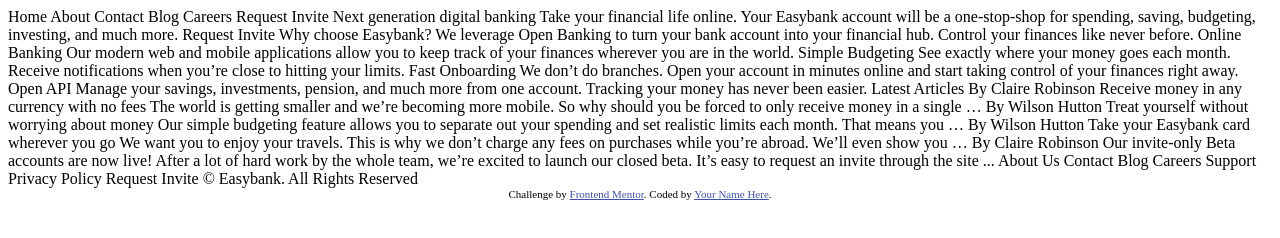
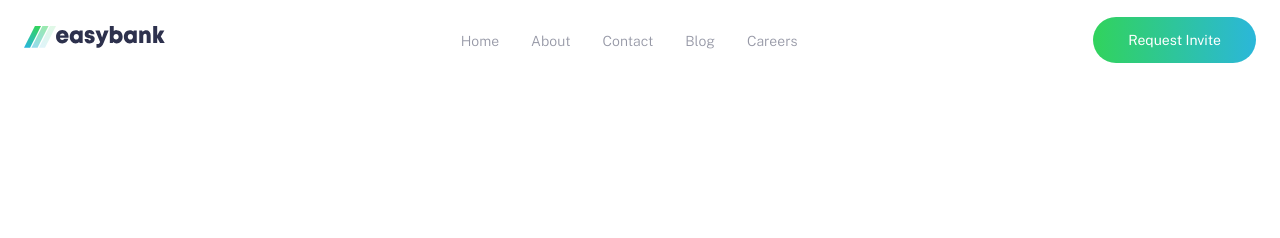
Before and after one commit to lenhat509/landing-page-practice, a plain HTML site: page index.html in a window 1280 px wide. Drawn offline with nearby package versions, Linux system fonts and the light colour scheme.

Commit message:
finish nav bar

```diff
--- /dev/null
+++ b/app/js/index.js
@@ -0,0 +1 @@
+console.log('hello world')
--- /dev/null
+++ b/app/scss/_global.scss
@@ -0,0 +1,62 @@
+html {
+    font-size: 100%;
+    box-sizing: border-box;
+}
+
+*, *::before, *::after {
+    box-sizing: inherit;
+}
+
+body {
+    margin: 0;
+    padding: 0;
+    line-height: 1.3;
+    font-size: $font-med;
+    color: $grayishBlue;
+    font-weight: 300;
+    font-family: 'Public Sans', sans-serif;
+}
+
+.flex {
+    display: flex;
+
+    &-jc-sp {
+        justify-content: space-between;
+    }
+
+    &-jc-c {
+        justify-content: center;
+    }
+
+    &-ai-c {
+        align-items: center;
+    }
+}
+
+a, a:visited, a:hover {
+    text-decoration: none;
+}
+
+//button
+.button {
+    padding: 0.875rem 2.1875rem;
+    border: none;
+    border-radius: 50px;
+    background: linear-gradient(to right,$limeGreen, $brightCyan);
+    color: $white;
+    cursor: pointer;
+    font-weight: 400;
+}
+
+// visibility
+.hide-for-mobile {
+    // hide for tablet and mobile
+    @include breakpoint-down(medium) {
+        display: none;
+    }
+}
+.hide-for-desktop {
+    @include breakpoint-up(large){
+        display: none;
+    }
+}
--- /dev/null
+++ b/app/scss/_header.scss
@@ -0,0 +1,72 @@
+.header {
+
+    nav {
+        padding: 1.0625rem 1.5rem;
+    }
+    &_logo {
+        img {
+            width: 8.8125rem;
+            height: 1.375rem;
+        }
+    }
+
+    &__menu { // mobile menu
+
+        > span {
+            display: block;
+            width: 1.625rem;
+            height: 0.125rem;
+            background-color: $darkBlue;
+
+            &:not(:last-child) {
+                margin-bottom: 0.1875rem;
+            }
+
+
+        }
+    }
+
+    &__links {
+        a {
+            font-size: $font-sm;
+            color: $grayishBlue;
+            position: relative;
+            transition: color 300ms ease-in-out;
+
+            &:not(:last-child) {
+                margin-right: 2rem;
+            }
+
+            &::before {
+                content:'';
+                display: block;
+                height: 0.25rem;
+                background: linear-gradient(to right,$limeGreen, $brightCyan);
+                position: absolute;
+                top: 2.625rem;
+                left: 0;
+                right: 0;
+                opacity: 0;
+                transition: opacity 300ms ease-in-out;
+
+            }
+            &:hover {
+                color: $darkBlue;
+
+                &::before {
+                    opacity: 1;
+                }
+            }
+        }
+    }
+
+    &__cta {
+        font-size: $font-sm;
+        color: $white;
+        transition: opacity 300ms ease-in-out;
+
+        &:hover {
+            opacity: 0.75;
+        }
+    }
+}
--- /dev/null
+++ b/app/scss/_mixins.scss
@@ -0,0 +1,19 @@
+
+// 640px, 1024px, 1400px
+$breakpoints-up: ("medium": "40em", "large": "64em", "xlarge": "87.5em");
+
+// 639px, 1023px, 1399px
+$breakpoints-down: ("small": "39.9375em", "medium": "63.9375em", "large": "87.4375em");
+
+
+@mixin breakpoint-up($size) {
+    @media (min-width: map-get($breakpoints-up, $size)) {
+        @content;
+    }
+}
+
+@mixin breakpoint-down($size) {
+    @media (max-width: map-get($breakpoints-down, $size)) {
+        @content;
+    }
+}
--- /dev/null
+++ b/app/scss/_variable.scss
@@ -0,0 +1,13 @@
+// colors
+$darkBlue: hsl(233, 26%, 24%);
+$limeGreen: hsl(136, 65%, 51%);
+$brightCyan: hsl(192, 70%, 51%);
+$grayishBlue: hsl(233, 8%, 62%);
+$lightGrayishBlue: hsl(220, 16%, 96%);
+$veryLightGray: hsl(0, 0%, 98%);
+$white: hsl(0, 0%, 100%);
+
+
+// font sizes
+$font-sm: 0.875rem; //14px
+$font-med: 1.125rem; //18px
--- /dev/null
+++ b/app/scss/style.scss
@@ -0,0 +1,4 @@
+@import 'variable';
+@import 'mixins';
+@import 'global';
+@import 'header';
--- a/index.html
+++ b/index.html
@@ -5,7 +5,8 @@
   <meta name="viewport" content="width=device-width, initial-scale=1.0"> <!-- displays site properly based on user's device -->
 
   <link rel="icon" type="image/png" sizes="32x32" href="./images/favicon-32x32.png">
-
+  <link href="https://fonts.googleapis.com/css2?family=Public+Sans:wght@300;400&display=swap" rel="stylesheet">
+  <link rel="stylesheet" href="app/scss/style.css">
   <title>Frontend Mentor | Easybank landing page</title>
 
   <!-- Feel free to remove these styles or customise in your own stylesheet 👍 -->
@@ -16,6 +17,31 @@
 </head>
 <body>
 
+  <header class="header">
+    <nav class="flex flex-jc-sp flex-ai-c">
+      <a href="/" class="header_logo">
+        <img src="images/logo.svg" alt="Easybank">
+      </a>
+
+
+
+      <a href="#" class="header__menu hide-for-desktop">
+        <span></span>
+        <span></span>
+        <span></span>
+      </a>
+
+      <div class="header__links hide-for-mobile">
+        <a href="#">Home</a><a href="#">About</a><a href="#">Contact</a><a href="#">Blog</a><a href="#">Careers</a>
+      </div>
+
+      <a href="#" class="button header__cta hide-for-mobile" >
+        Request Invite
+      </a>
+
+    </nav>
+  </header>
+  <!--
   Home
   About
   Contact
@@ -97,5 +123,7 @@
     Challenge by <a href="https://www.frontendmentor.io?ref=challenge" target="_blank">Frontend Mentor</a>.
     Coded by <a href="#">Your Name Here</a>.
   </div>
+  -->
+  <script src="app/js/index.js" ></script>
 </body>
 </html>
```
Also changed, not shown: app/scss/style.css (added), 1 other file.
